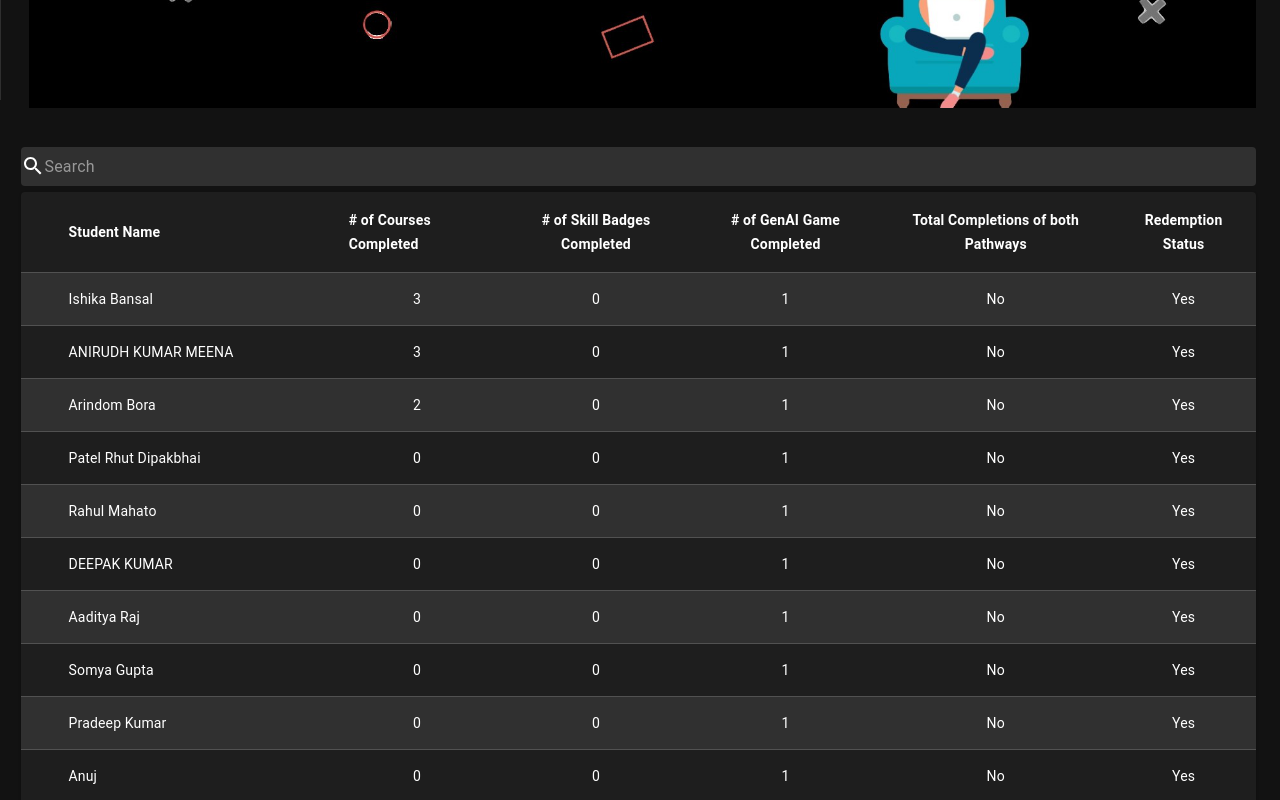
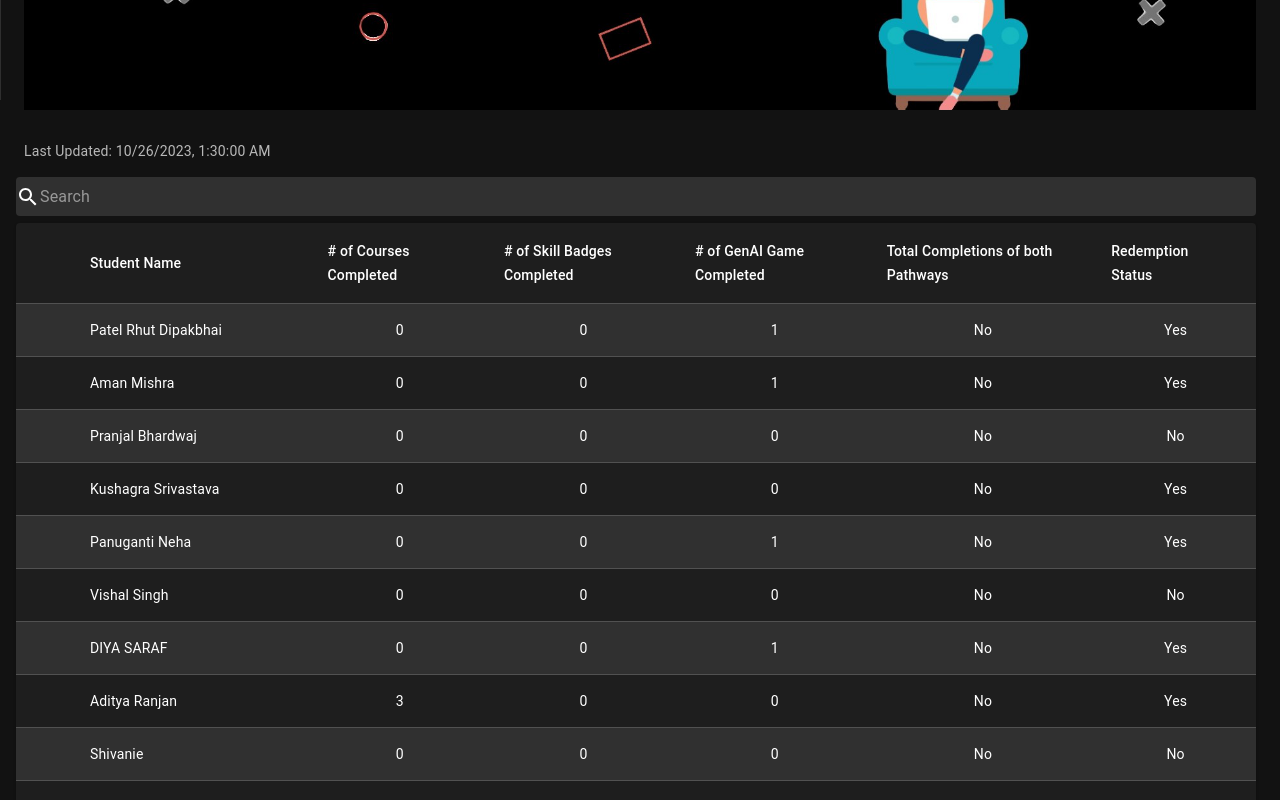
Before and after one commit to gdsciitk/Cloud-Study-Jam-Dashboard, a React (Create React App) app: page / in a window 1280 px wide. Shown: the part 700-1500 px from the top of the page. Built offline with nearby package versions, Linux system fonts and the light colour scheme.

Commit message:
sorting column feature added, last updated added

```diff
--- a/src/components/Leaderboard/Leaderboard.js
+++ b/src/components/Leaderboard/Leaderboard.js
@@ -1,25 +1,23 @@
-import * as React from 'react';
+import React, { useState, useEffect } from 'react';
 import Papa from 'papaparse';
-import { useState, useEffect } from 'react';
 import { styled } from '@mui/material/styles';
 import Table from '@mui/material/Table';
 import TableBody from '@mui/material/TableBody';
-import TableCell, { tableCellClasses } from '@mui/material/TableCell';
+import TableCell from '@mui/material/TableCell';
 import TableContainer from '@mui/material/TableContainer';
 import TableHead from '@mui/material/TableHead';
 import TableRow from '@mui/material/TableRow';
+import TableSortLabel from '@mui/material/TableSortLabel'; // Import TableSortLabel
 import Paper from '@mui/material/Paper';
 import SearchBar from '../Searchbar';
 import datacsv from '../data/data.csv';
 
 const StyledTableCell = styled(TableCell)(({ theme }) => ({
-  [`&.${tableCellClasses.head}`]: {
-    backgroundColor: theme.palette.common.inherit,
-    color: theme.palette.common.inherit,
-    fontWeight: "bold",
+  [`&.${theme.breakpoints.up('sm')}`]: {
+    padding: '8px',
   },
-  [`&.${tableCellClasses.body}`]: {
-    fontSize: 14,
+  [`&.${theme.breakpoints.down('sm')}`]: {
+    padding: '4px',
   },
 }));
 
@@ -27,18 +25,16 @@ const StyledTableRow = styled(TableRow)(({ theme }) => ({
   '&:nth-of-type(odd)': {
     backgroundColor: theme.palette.action.hover,
   },
-  '&:last-child td, &:last-child th': {
-    border: 0,
-  },
 }));
 
 export default function CustomizedTables() {
   const [data, setData] = useState([]);
   const [colArr, setColumn] = useState([]);
   const [values, setValues] = useState([]);
-  const [searched, setSearched] = useState("");
+  const [searched, setSearched] = useState('');
   const [rows, setRows] = useState([]);
-  const [sortColumnIndex, setSortColumnIndex] = useState(9);
+  const [sortColumnIndex, setSortColumnIndex] = useState(null);
+  const [sortDirection, setSortDirection] = useState('asc');
 
   useEffect(() => {
     fetch(datacsv)
@@ -56,16 +52,6 @@ export default function CustomizedTables() {
               valArr.push(Object.values(d));
             });
 
-            // Sort the data according to your specified order
-            valArr.sort((a, b) => {
-              if (a[sortColumnIndex] === b[sortColumnIndex]) {
-                // If column 9 is equal, sort by columns 8, 7, and 6 in descending order
-                return b[8] - a[8] || b[7] - a[7] || b[6] - a[6];
-              }
-              // Sort by column 9 in ascending order
-              return a[sortColumnIndex] - b[sortColumnIndex];
-            });
-
             setData(result.data);
             setColumn(colArr[0]);
             setValues(valArr);
@@ -73,7 +59,7 @@ export default function CustomizedTables() {
           },
         });
       });
-  }, [sortColumnIndex]); // Re-run the effect when sortColumnIndex changes
+  }, []);
 
   const handleSearchInputChange = (value) => {
     setSearched(value);
@@ -84,24 +70,84 @@ export default function CustomizedTables() {
   };
 
   const cancelSearch = () => {
-    setSearched("");
+    setSearched('');
     setRows(values);
+  };
+
+  const handleHeaderClick = (columnIndex) => {
+    if (columnIndex === sortColumnIndex) {
+      // Toggle the sorting direction
+      setSortDirection(sortDirection === 'asc' ? 'desc' : 'asc');
+    } else {
+      // Set the new sorting column and default to ascending order
+      setSortColumnIndex(columnIndex);
+      setSortDirection('asc');
+    }
+
+    const sortedRows = [...rows].sort((a, b) => {
+      const sortOrder = sortDirection === 'asc' ? 1 : -1;
+      return a[columnIndex].localeCompare(b[columnIndex]) * sortOrder;
+    });
+
+    setRows(sortedRows);
   };
 
   return (
     <>
       <SearchBar value={searched} handleChange={handleSearchInputChange} cancelSearch={cancelSearch} />
-      <TableContainer component={Paper} style={{ marginBottom: "10px" }}>
+      <TableContainer component={Paper} style={{ marginBottom: '10px' }}>
         <Table sx={{ minWidth: 700 }} aria-label="customized table">
           <TableHead>
             <TableRow>
-              <StyledTableCell>{colArr[11]}</StyledTableCell>
-              <StyledTableCell align="left">{colArr[0]}</StyledTableCell>
-              <StyledTableCell align="centre">{colArr[6]}</StyledTableCell>
-              <StyledTableCell align="center">{colArr[7]}</StyledTableCell>
-              <StyledTableCell align="center">{colArr[8]}</StyledTableCell>
-              <StyledTableCell align="center">{colArr[9]}</StyledTableCell>
-              <StyledTableCell align="center">{colArr[10]}</StyledTableCell>
+              <SortableHeader
+                label={colArr[11]}
+                columnIndex={11}
+                sortColumnIndex={sortColumnIndex}
+                sortDirection={sortDirection}
+                handleHeaderClick={handleHeaderClick}
+              />
+              <SortableHeader
+                label={colArr[0]}
+                columnIndex={0}
+                sortColumnIndex={sortColumnIndex}
+                sortDirection={sortDirection}
+                handleHeaderClick={handleHeaderClick}
+              />
+              <SortableHeader
+                label={colArr[6]}
+                columnIndex={6}
+                sortColumnIndex={sortColumnIndex}
+                sortDirection={sortDirection}
+                handleHeaderClick={handleHeaderClick}
+              />
+              <SortableHeader
+                label={colArr[7]}
+                columnIndex={7}
+                sortColumnIndex={sortColumnIndex}
+                sortDirection={sortDirection}
+                handleHeaderClick={handleHeaderClick}
+              />
+              <SortableHeader
+                label={colArr[8]}
+                columnIndex={8}
+                sortColumnIndex={sortColumnIndex}
+                sortDirection={sortDirection}
+                handleHeaderClick={handleHeaderClick}
+              />
+              <SortableHeader
+                label={colArr[9]}
+                columnIndex={9}
+                sortColumnIndex={sortColumnIndex}
+                sortDirection={sortDirection}
+                handleHeaderClick={handleHeaderClick}
+              />
+              <SortableHeader
+                label={colArr[10]}
+                columnIndex={10}
+                sortColumnIndex={sortColumnIndex}
+                sortDirection={sortDirection}
+                handleHeaderClick={handleHeaderClick}
+              />
             </TableRow>
           </TableHead>
           <TableBody>
@@ -124,3 +170,23 @@ export default function CustomizedTables() {
     </>
   );
 }
+
+function SortableHeader({
+  label,
+  columnIndex,
+  sortColumnIndex,
+  sortDirection,
+  handleHeaderClick,
+}) {
+  return (
+    <StyledTableCell>
+      <TableSortLabel
+        active={columnIndex === sortColumnIndex}
+        direction={columnIndex === sortColumnIndex ? sortDirection : 'asc'}
+        onClick={() => handleHeaderClick(columnIndex)}
+      >
+        {label}
+      </TableSortLabel>
+    </StyledTableCell>
+  );
+}
--- a/src/pages/Dashboard/Dashboard.js
+++ b/src/pages/Dashboard/Dashboard.js
@@ -10,6 +10,7 @@ import Hero from '../../components/Hero';
 import Searchbar from '../../components/Searchbar';
 import styles from './dashboard.css'
 import Profile from './Profile'
+import Typography from '@mui/material/Typography'; // Import the Typography component
 
 export default function Dashboard({ handleThemeChange }) {
     const [isSidebarOpen, setIsSidebarOpen] = useState(true);
@@ -37,21 +38,25 @@ export default function Dashboard({ handleThemeChange }) {
     };
 
     return (
-        <Box sx={{ display: 'flex'}}>-
+        <Box sx={{ display: 'flex' }}>
             <CssBaseline />
-            <Navbar handleThemeChange={handleThemeChange} toggleSidebar={togglesmallSidebar}/>
+            <Navbar handleThemeChange={handleThemeChange} toggleSidebar={togglesmallSidebar} />
             {isSidebarOpen && <Sidebar />}
             <Box component="main" sx={{ flexGrow: 1, p: 3 }}>
                 <Toolbar />
                 <Grid container spacing={1}>
                     <Grid item xs={12} md={12}>
-                        <Hero/>
+                        <Hero />
                     </Grid>
-                    <Profile/>
-                    <CustomizedTables/>
+                    <Grid item xs={12} md={12}> {/* Add this grid item for the date and time */}
+                        <Typography variant="body2" color="textSecondary">
+                            Last Updated: {new Date('2023-10-26 01:30:00').toLocaleString()}
+                        </Typography>
+                    </Grid>
+                    <Profile />
+                    <CustomizedTables />
                 </Grid>
             </Box>
-
         </Box>
     );
 }
```
Also changed, not shown: src/components/data/data.csv.
